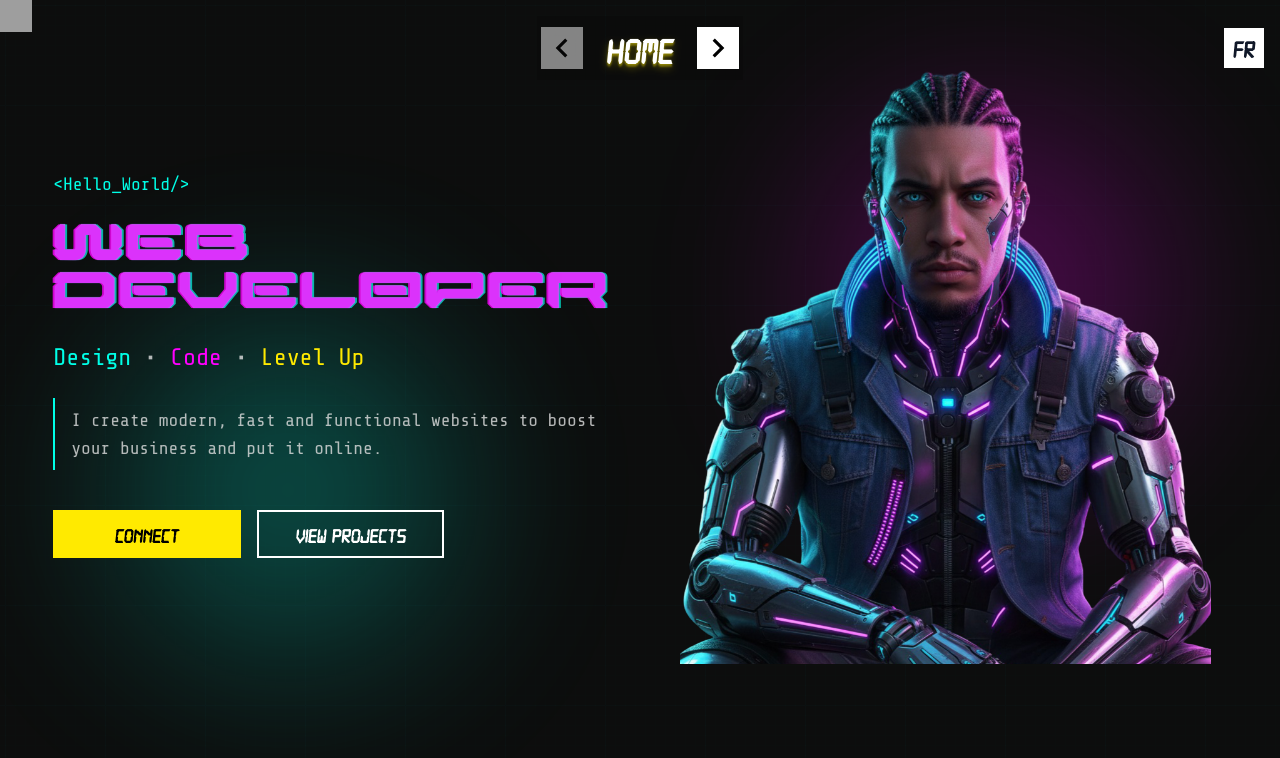
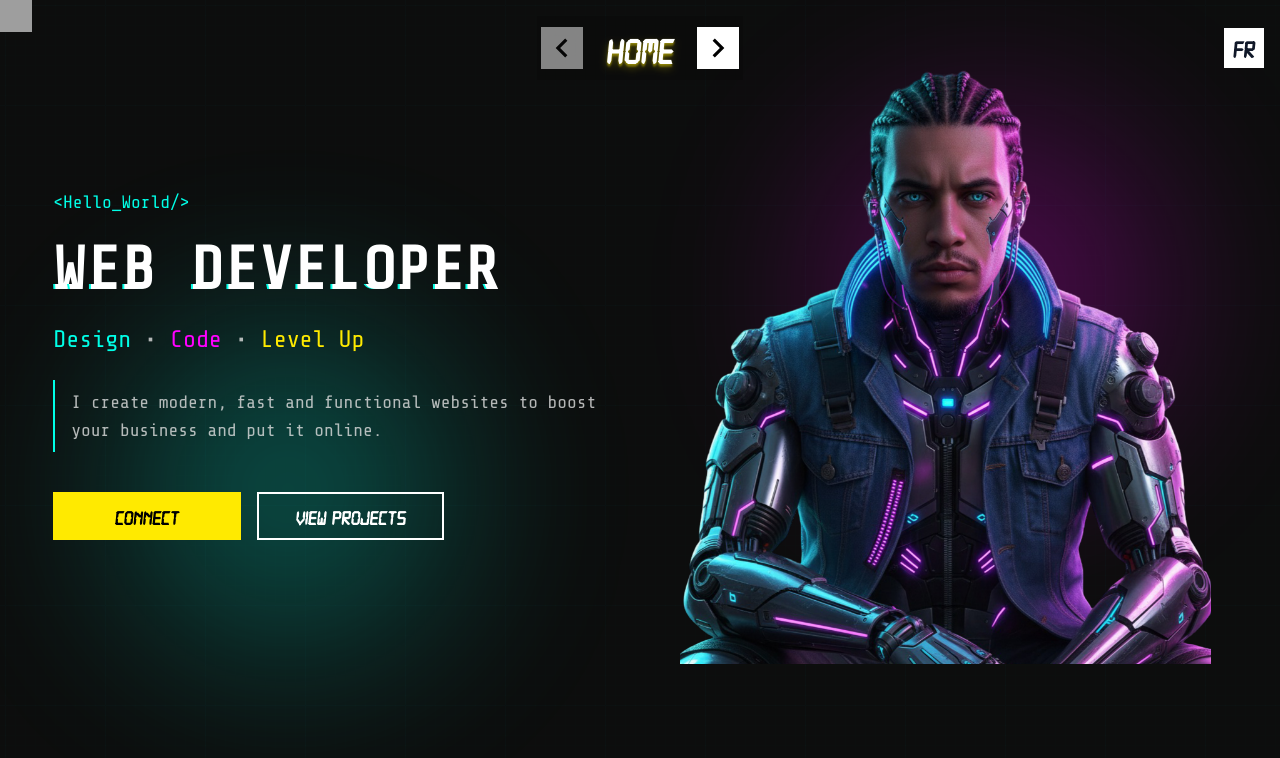
Before and after one commit to ouaadZouhair/Cyberpunk-Portfolio, a React (Vite) app: page / in a window 1280 px wide. Shown: the top 758 px of the page. Built offline with nearby package versions, Linux system fonts and the light colour scheme; grey boxes are pictures that could not be loaded.

Commit message:
navigation issue

```diff
--- a/lang/EnLanguage.json
+++ b/lang/EnLanguage.json
@@ -67,7 +67,7 @@
     "currentStatus": "current status",
     "availableFreelance": "Ready to Bring Your Web Ideas to Life",
     "openFullTime": "Open to Innovative and Impactful Web Projects",
-    "responseTime": "Fast Response – I’ll Get Back to You in a few hours",
+    "responseTime": "I’ll Get Back to You in a few hours",
     "placeholder": {
       "name": "Enter your name",
       "email": "Enter your email",
--- a/lang/FrLanguage.json
+++ b/lang/FrLanguage.json
@@ -66,7 +66,7 @@
       "currentStatus": "état actuel",
       "availableFreelance": "Prêt à donner vie à vos idées web",
       "openFullTime": "Ouvert à des projets web innovants et impactants",
-      "responseTime": "Réponse rapide – Je vous répondrai dans quelques heures",
+      "responseTime": "Je vous répondrai dans quelques heures",
       "placeholder": {
         "name": "Entrez votre nom",
         "email": "Entrez votre email",
--- a/src/index.css
+++ b/src/index.css
@@ -19,6 +19,225 @@
 @font-face {
   font-family: "zirox-cyberpunk";
   src: url("../fonts/ZiroxCyberpunkDemo-Regular.otf");
+}
+
+.content{
+  width: 100%;
+  height: 100%;
+  /* display: flex; */
+  /* justify-content: flex-start;
+  align-items: center; */
+}
+.content .text {
+  position: relative;
+  color: #fff;
+  font-weight: 700;
+  /* font-size: 50px; */
+  /* transform: scale(1.5);  */
+  padding: 0px;              /* ← was 30px, causes offset */
+  letter-spacing: 2px;
+  text-transform: uppercase;
+}
+
+.content .text:before,
+.content .text:after {
+  padding: 0px;              /* ← match the parent */
+  color: white;
+  content: attr(data-text);
+  position: absolute;
+  /* width: 100%;
+  height: 100%; */
+  /* background: black; */
+  overflow: hidden;
+  top: 0;
+}
+.content .text:before{
+  left: 3px;
+  text-shadow: -2px 0 var(--color-secondary);
+  animation: glitch-1 2s linear infinite reverse;
+}
+.content .text:after{
+  left: -3px;
+  text-shadow: -2px 0 var(--color-primary);
+  animation: glitch-2 2s linear infinite reverse;
+}
+/* @keyframes glitch-1 {
+  0% {
+    clip: rect(132px, auto, 101px, 30px);
+  }
+  5% {
+    clip: rect(17px, auto, 94px, 30px);
+  }
+  10% {
+    clip: rect(40px, auto, 66px, 30px);
+  }
+  15% {
+    clip: rect(87px, auto, 82px, 30px);
+  }
+  20% {
+    clip: rect(137px, auto, 61px, 30px);
+  }
+  25% {
+    clip: rect(34px, auto, 14px, 30px);
+  }
+  30% {
+    clip: rect(133px, auto, 74px, 30px);
+  }
+  35% {
+    clip: rect(76px, auto, 107px, 30px);
+  }
+  40% {
+    clip: rect(59px, auto, 130px, 30px);
+  }
+  45% {
+    clip: rect(29px, auto, 84px, 30px);
+  }
+  50% {
+    clip: rect(22px, auto, 67px, 30px);
+  }
+  55% {
+    clip: rect(67px, auto, 62px, 30px);
+  }
+  60% {
+    clip: rect(10px, auto, 105px, 30px);
+  }
+  65% {
+    clip: rect(78px, auto, 115px, 30px);
+  }
+  70% {
+    clip: rect(105px, auto, 13px, 30px);
+  }
+  75% {
+    clip: rect(15px, auto, 75px, 30px);
+  }
+  80% {
+    clip: rect(66px, auto, 39px, 30px);
+  }
+  85% {
+    clip: rect(133px, auto, 73px, 30px);
+  }
+  90% {
+    clip: rect(36px, auto, 128px, 30px);
+  }
+  95% {
+    clip: rect(68px, auto, 103px, 30px);
+  }
+  100% {
+    clip: rect(14px, auto, 100px, 30px);
+  }
+}
+@keyframes glitch-2 {
+  0% {
+    clip: rect(129px, auto, 36px, 30px);
+  }
+  5% {
+    clip: rect(36px, auto, 4px, 30px);
+  }
+  10% {
+    clip: rect(85px, auto, 66px, 30px);
+  }
+  15% {
+    clip: rect(91px, auto, 91px, 30px);
+  }
+  20% {
+    clip: rect(148px, auto, 138px, 30px);
+  }
+  25% {
+    clip: rect(38px, auto, 122px, 30px);
+  }
+  30% {
+    clip: rect(69px, auto, 54px, 30px);
+  }
+  35% {
+    clip: rect(98px, auto, 71px, 30px);
+  }
+  40% {
+    clip: rect(146px, auto, 34px, 30px);
+  }
+  45% {
+    clip: rect(134px, auto, 43px, 30px);
+  }
+  50% {
+    clip: rect(102px, auto, 80px, 30px);
+  }
+  55% {
+    clip: rect(119px, auto, 44px, 30px);
+  }
+  60% {
+    clip: rect(106px, auto, 99px, 30px);
+  }
+  65% {
+    clip: rect(141px, auto, 74px, 30px);
+  }
+  70% {
+    clip: rect(20px, auto, 78px, 30px);
+  }
+  75% {
+    clip: rect(133px, auto, 79px, 30px);
+  }
+  80% {
+    clip: rect(78px, auto, 52px, 30px);
+  }
+  85% {
+    clip: rect(35px, auto, 39px, 30px);
+  }
+  90% {
+    clip: rect(67px, auto, 70px, 30px);
+  }
+  95% {
+    clip: rect(71px, auto, 103px, 30px);
+  }
+  100% {
+    clip: rect(83px, auto, 40px, 30px);
+  }
+} */
+
+@keyframes glitch-1 {
+  0% { clip: rect(132px, auto, 101px, 0); }
+  5% { clip: rect(17px, auto, 94px, 0); }
+  10% { clip: rect(40px, auto, 66px, 0); }
+  15% { clip: rect(87px, auto, 82px, 0); }
+  20% { clip: rect(137px, auto, 61px, 0); }
+  25% { clip: rect(34px, auto, 14px, 0); }
+  30% { clip: rect(133px, auto, 74px, 0); }
+  35% { clip: rect(76px, auto, 107px, 0); }
+  40% { clip: rect(59px, auto, 130px, 0); }
+  45% { clip: rect(29px, auto, 84px, 0); }
+  50% { clip: rect(22px, auto, 67px, 0); }
+  55% { clip: rect(67px, auto, 62px, 0); }
+  60% { clip: rect(10px, auto, 105px, 0); }
+  65% { clip: rect(78px, auto, 115px, 0); }
+  70% { clip: rect(105px, auto, 13px, 0); }
+  75% { clip: rect(15px, auto, 75px, 0); }
+  80% { clip: rect(66px, auto, 39px, 0); }
+  85% { clip: rect(133px, auto, 73px, 0); }
+  90% { clip: rect(36px, auto, 128px, 0); }
+  95% { clip: rect(68px, auto, 103px, 0); }
+  100% { clip: rect(14px, auto, 100px, 0); }
+}
+
+@keyframes glitch-2 {
+  0% { clip: rect(129px, auto, 36px, 0); }
+  5% { clip: rect(36px, auto, 4px, 0); }
+  10% { clip: rect(85px, auto, 66px, 0); }
+  15% { clip: rect(91px, auto, 91px, 0); }
+  20% { clip: rect(148px, auto, 138px, 0); }
+  25% { clip: rect(38px, auto, 122px, 0); }
+  30% { clip: rect(69px, auto, 54px, 0); }
+  35% { clip: rect(98px, auto, 71px, 0); }
+  40% { clip: rect(146px, auto, 34px, 0); }
+  45% { clip: rect(134px, auto, 43px, 0); }
+  50% { clip: rect(102px, auto, 80px, 0); }
+  55% { clip: rect(119px, auto, 44px, 0); }
+  60% { clip: rect(106px, auto, 99px, 0); }
+  65% { clip: rect(141px, auto, 74px, 0); }
+  70% { clip: rect(20px, auto, 78px, 0); }
+  75% { clip: rect(133px, auto, 79px, 0); }
+  80% { clip: rect(78px, auto, 52px, 0); }
+  85% { clip: rect(35px, auto, 39px, 0); }
+  90% { clip: rect(67px, auto, 70px, 0); }
+  95% { clip: rect(71px, auto, 103px, 0); }
+  100% { clip: rect(83px, auto, 40px, 0); }
 }
 
 
--- a/src/pages/Contact.jsx
+++ b/src/pages/Contact.jsx
@@ -206,7 +206,7 @@
                               transition-all duration-300 hover:scale-105"
                   >
                     {social.icon}
-                    <span className="mt-2 text-lg font-tech">{social.name}</span>
+                    {/* <span className="mt-2 text-lg font-tech">{social.name}</span> */}
 
                     {/* Tooltip (Desktop only) */}
                     {!isMobileOrTablet && (
@@ -260,7 +260,7 @@
             <h2 className="text-2xl md:text-3xl font-cyber text-secondary mb-6 text-center">
               {t("contact.currentStatus")}
             </h2>
-            <div className="space-y-4 text-gray-300 text-base md:text-lg">
+            <div className="space-y-4 text-gray-300 text-base text-center md:text-md">
               <p className="flex justify-center items-center gap-3">
                 <span className="w-3 h-3 bg-green-400 rounded-full animate-pulse"></span>
                 <span>{t("contact.availableFreelance")}</span>
--- a/src/pages/Hero.jsx
+++ b/src/pages/Hero.jsx
@@ -55,9 +55,15 @@
                                 <p className="text-primary text-lg mb-2 font-tech">
                                     <span className="inline-block">&lt;</span>{t('hero.hello')}<span className="inline-block animate-neon-flicker">/&gt;</span>
                                 </p>
-                                <h1 className="cyber-glitch w-full text text-xl  md:text-5xl lg:text-5xl font-cyber font-bold tracking-tighter my-3 md:my-6" data-text={t('hero.title')}>
+                                {/* <h1 className="cyber-glitch w-full text text-xl  md:text-5xl lg:text-5xl font-cyber font-bold tracking-tighter my-3 md:my-6" data-text={t('hero.title')}>
                                     {t('hero.title')}
-                                </h1>
+                                </h1> */}
+
+                                <div className="content">
+                                    <h2 className="text text-3xl  md:text-6xl lg:text-6xl font-bold tracking-tighter my-3 md:my-6" data-text={t('hero.title')}>
+                                        {t('hero.title')}
+                                    </h2>
+                                </div>
                                 <h2 className="text-xl sm:text-2xl text-gray/80">
                                     <span className="text-primary">{t('hero.subtitle.design')}</span> • <span className="text-secondary">{t('hero.subtitle.code')}</span> • <span className="text-highlight">{t('hero.subtitle.level')}</span>
                                 </h2>
```
Also changed, not shown: vercel.json (added).
